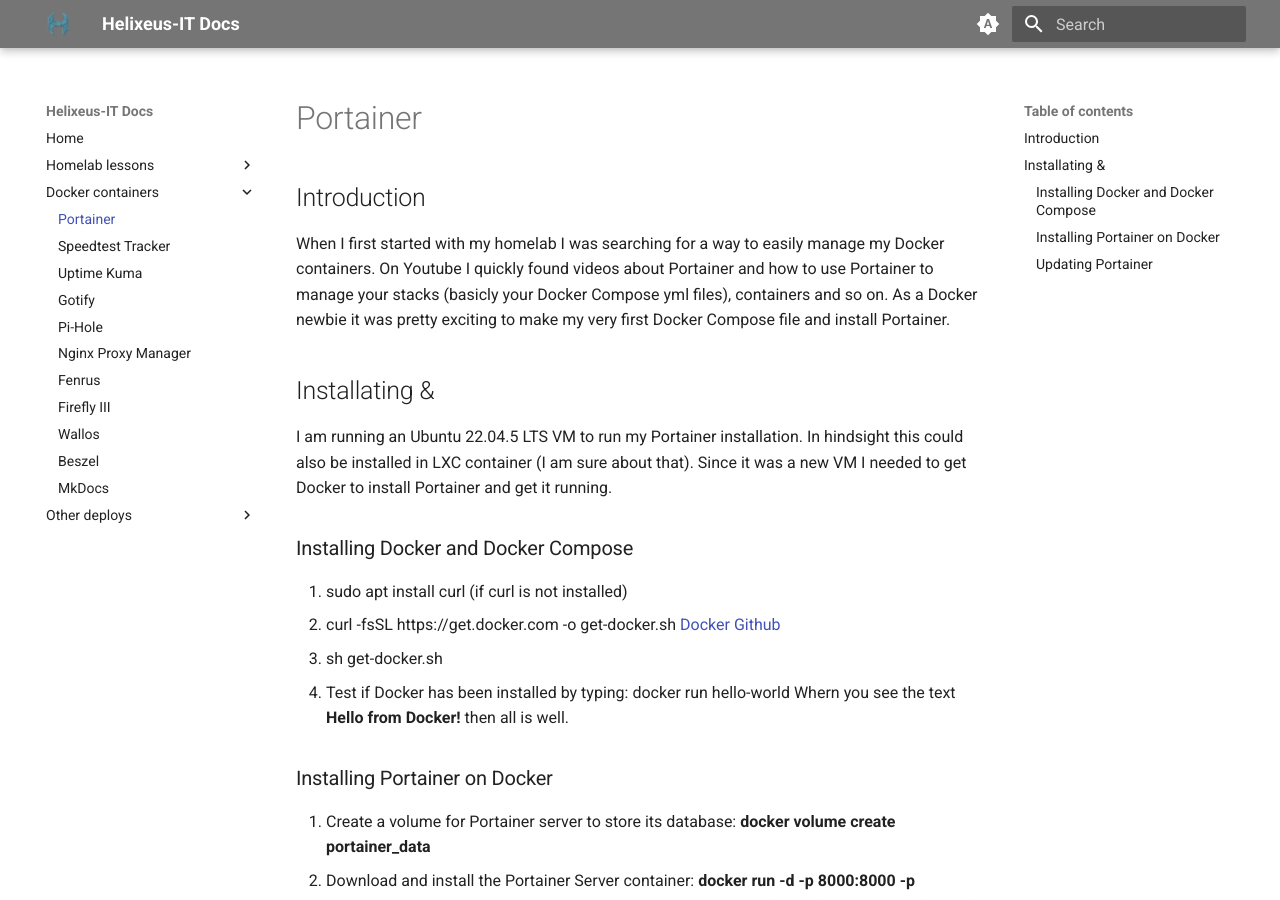
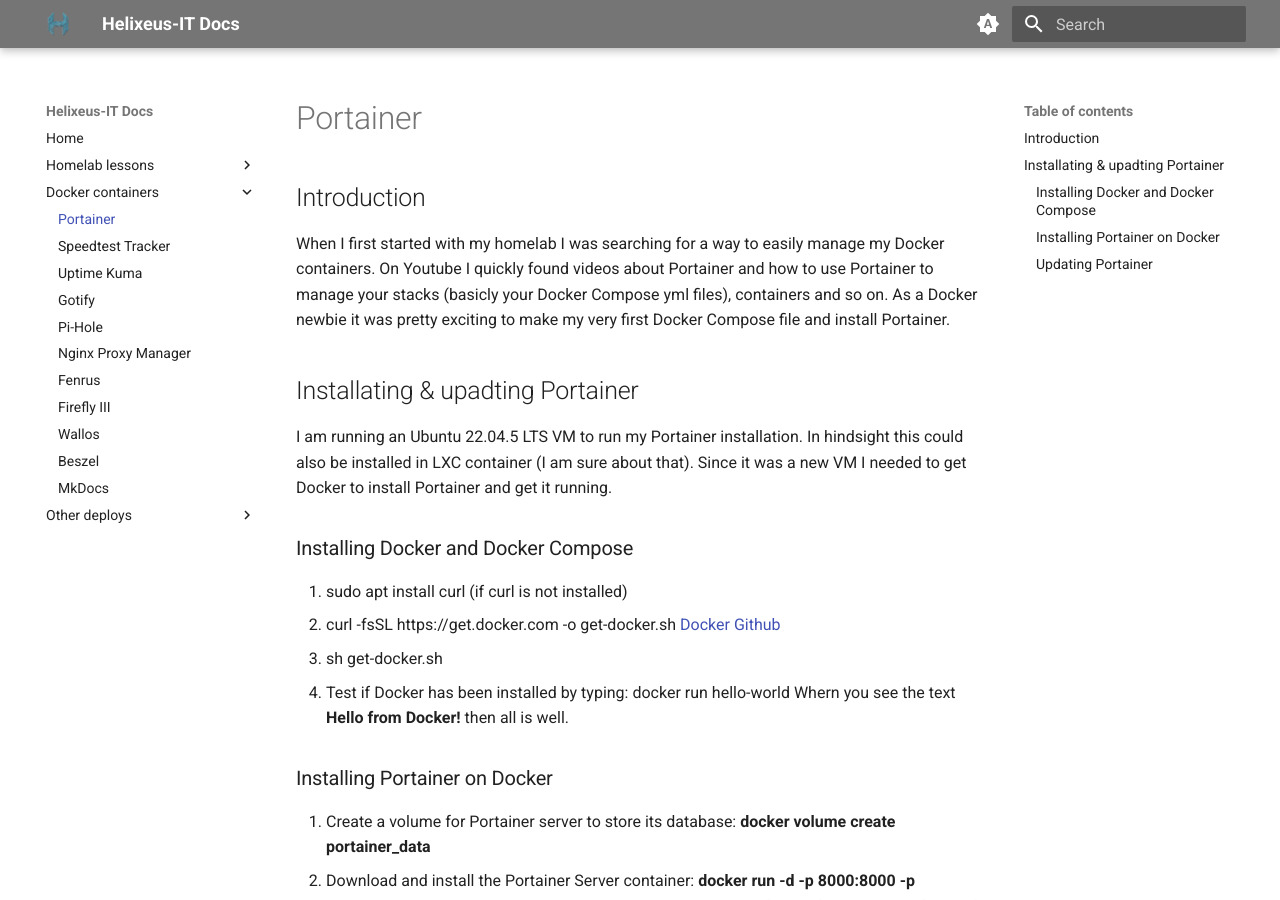
Before and after one commit to JustHelixia/mkdocs, an MkDocs documentation site: the page built from docs/portainer.md, in a window 1280 px wide and 900 px high. Built offline with MkDocs 1.6.1 and Material for MkDocs 9.7.7, drawn with Linux system fonts in a browser that asks for light colours.

```diff
--- a/docs/portainer.md
+++ b/docs/portainer.md
@@ -5,7 +5,7 @@ When I first started with my homelab I was searching for a way to easily manage
 On Youtube I quickly found videos about Portainer and how to use Portainer to manage your stacks (basicly your Docker Compose yml files), containers and so on.
 As a Docker newbie it was pretty exciting to make my very first Docker Compose file and install Portainer.
 
-## Installating &
+## Installating & upadting Portainer
 I am running an Ubuntu 22.04.5 LTS VM to run my Portainer installation.
 In hindsight this could also be installed in LXC container (I am sure about that).
 Since it was a new VM I needed to get Docker to install Portainer and get it running.
```
